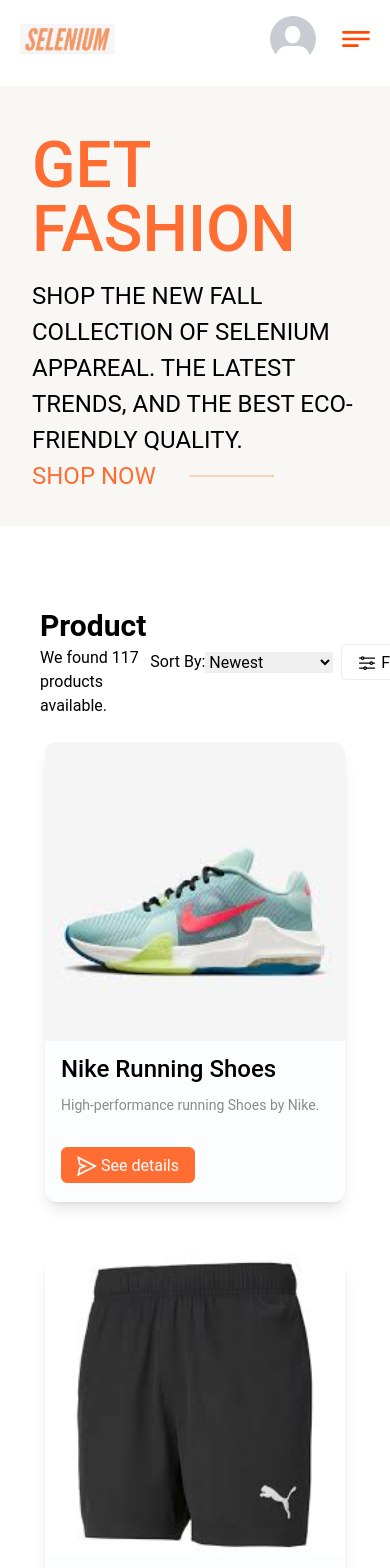
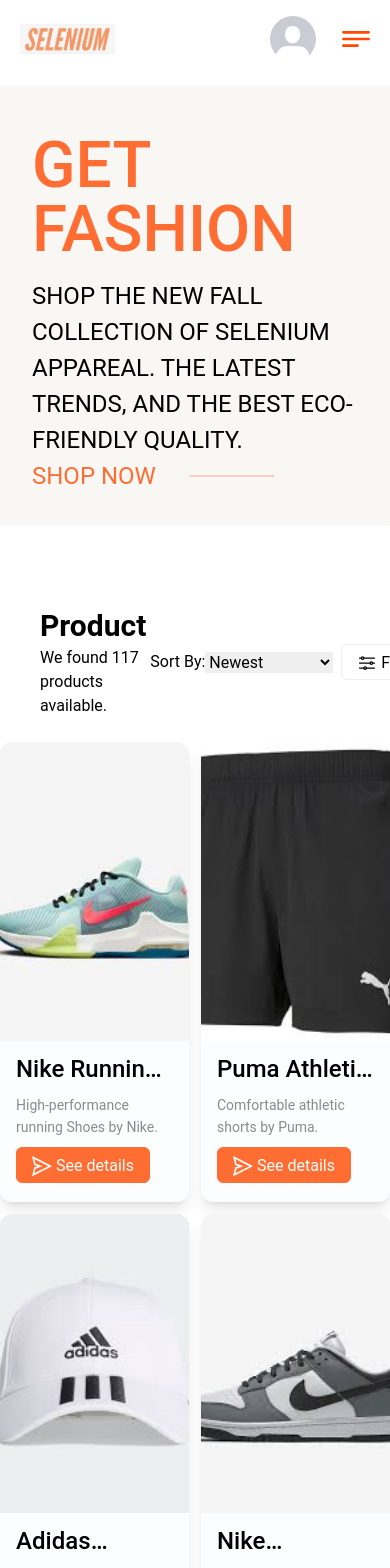
Before and after one commit to tranducanh2111/selenium-FE, a Next.js app: page /store in a window 390 px wide. Shown: the top 1568 px of the page. Built offline with nearby package versions, Linux system fonts and the light colour scheme; no server answers.

Commit message:
fix layout of store

```diff
--- a/src/page-sections/StorePage/ProductList.tsx
+++ b/src/page-sections/StorePage/ProductList.tsx
@@ -125,10 +125,10 @@ const ProductList: React.FC = () => {
                     </div>
                 </div>
             </div>
-            <div className="relative flex flex-col justify-center items-center px-[20px]">
+            <div className="relative flex flex-col justify-center items-center md:px-[20px]">
                 <div className="max-w-[1160px] flex flex-col xl:items-start items-start lg:gap-[36px] sm:gap-[38.5px] gap-[38.5px] mb-[60px]">
                     <div className="max-w-[1160px] items-center">
-                        <div className="max-w-full min-h-[303px] grid lg:grid-cols-3 sm:grid-cols-2 grid-cols-1 flex justify-between gap-[53px]">
+                        <div className="max-w-full min-h-[303px] grid lg:grid-cols-4 md:grid-cols-3 grid-cols-2 flex justify-between gap-[12px] lg:gap-[24px]">
                         {filteredProducts.slice(0, visibleItems).map((item, index) => (
                             <PrimaryCard key={index} imageURL={item.image} name={item.name} descriptions={item.description} testURL="/" price={item.price} category={item.type}/>
                         ))}
```
